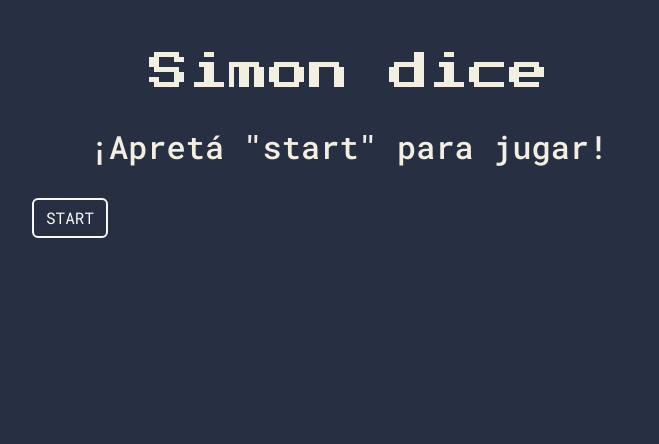
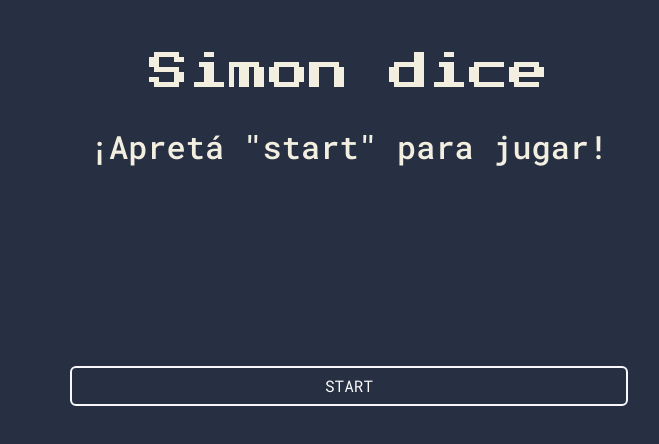
Before and after one commit to Iara-Pou/juego-simon-dice, a website: page index.html in a window 1280 px wide. Shown: the whole page, without its empty margins (291-950 px from the left). Drawn offline with nearby package versions, Linux system fonts and the light colour scheme.

Commit message:
Alinea y da estilos a la primer pantalla

```diff
--- a/index.html
+++ b/index.html
@@ -13,10 +13,12 @@
 </head>
 
 <body>
-    <div id="interfaz-comienzo" class="container pt-4 d-flex flex-column gap-4 text-center ">
+    <div id="interfaz-comienzo" class="container pt-4 d-flex flex-column gap-4 text-center">
         <h1 class="mt-4">Simon dice</h1>
         <h2>¡Apretá "start" para jugar!</h2>
-        <div class="col-sm-6"><button id="boton-empezar" class="btn btn-outline-light" type="button"> START</button></div>
+        <div class="col-sm-6 align-self-center">
+            <button id="boton-empezar" class="btn btn-outline-light w-100" type="button"> START</button>
+        </div>
     </div>
     <div id="interfaz-juego" class="oculto container pt-4 d-flex flex-column gap-4 text-center ">
         <header>
--- a/styles.css
+++ b/styles.css
@@ -40,3 +40,7 @@ h1{
 .oculto{
     display: none !important;;
 }
+
+#boton-empezar{
+    margin-top: 30%;
+}
```
